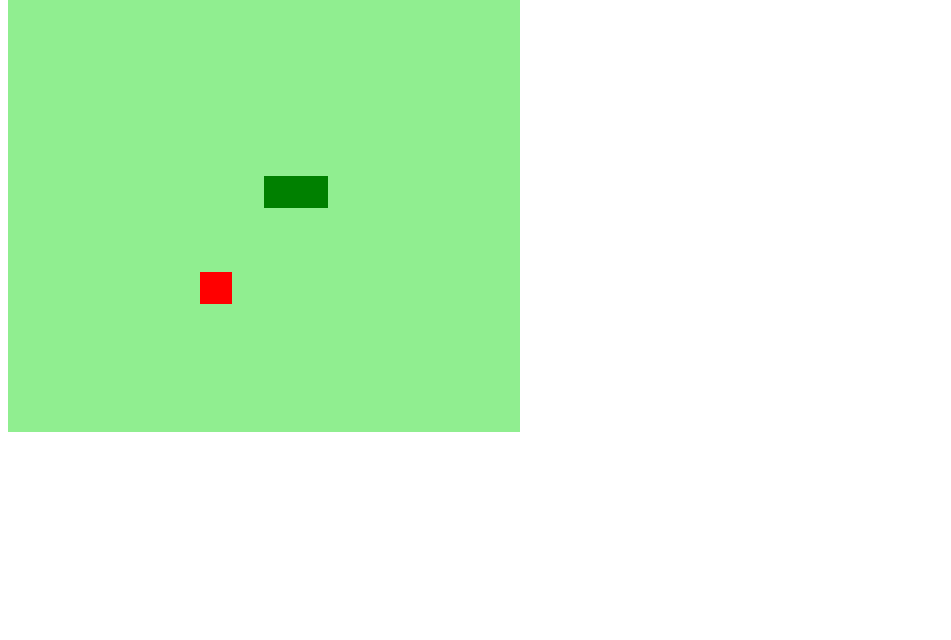
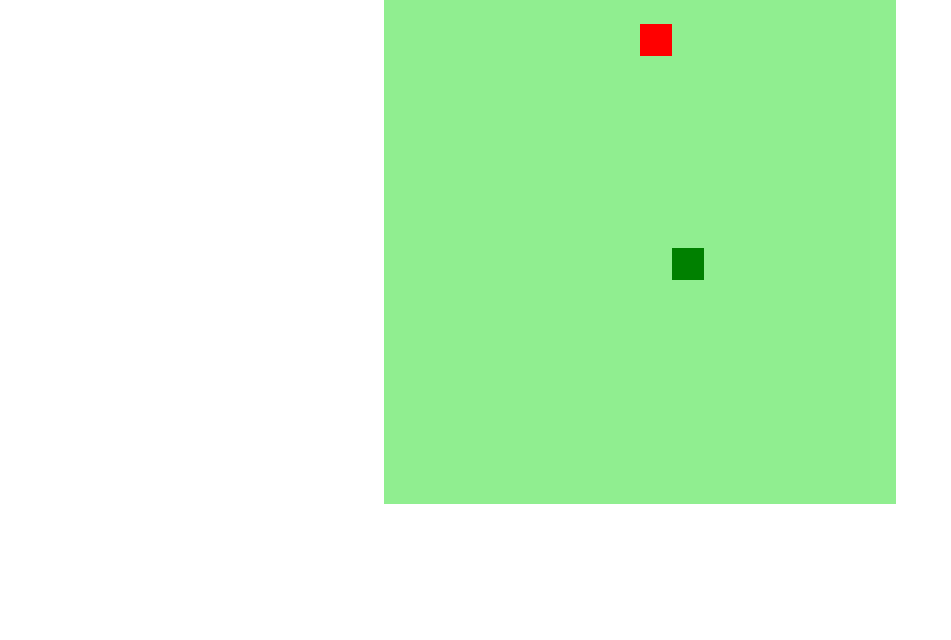
Before and after one commit to biadelmiro/Snake-Game, a plain HTML site: page index.html in a window 1280 px wide. Shown: the part 160-800 px from the top of the page, without its empty margins (0-951 px from the left). Drawn offline with nearby package versions, Linux system fonts and the light colour scheme.

Commit message:
primeiras alterações com css

```diff
--- a/index.html
+++ b/index.html
@@ -5,11 +5,29 @@
     <meta name="viewport" content="width=device-width, initial-scale=1.0">
     <meta http-equiv="X-UA-Compatible" content="ie=edge">
     <link rel="stylesheet" href="style.css">
+    <link rel="stylesheet" href="https://stackpath.bootstrapcdn.com/bootstrap/4.1.3/css/bootstrap.min.css" integrity="sha384-MCw98/SFnGE8fJT3GXwEOngsV7Zt27NXFoaoApmYm81iuXoPkFOJwJ8ERdknLPMO" crossorigin="anonymous">
     <script defer src="script.js"></script><!--O "defer" faz o js ser carregado no final-->
     <title>SNAKE GAME</title>
 </head>
+
+
+
+
 <body>
+
+
     <h1>SNAKE GAME</h1>
     <canvas id="snake" width="512" height="512"></canvas> <!-- CANVAS É O ELEMENTO QUE TRABALHA A PARTE GRÁFICA DO JOGO-->
 </body>
+
+
+
+
+
+
+
+<script src="https://code.jquery.com/jquery-3.3.1.slim.min.js" integrity="sha384-q8i/X+965DzO0rT7abK41JStQIAqVgRVzpbzo5smXKp4YfRvH+8abtTE1Pi6jizo" crossorigin="anonymous"></script>
+<script src="https://cdnjs.cloudflare.com/ajax/libs/popper.js/1.14.3/umd/popper.min.js" integrity="sha384-ZMP7rVo3mIykV+2+9J3UJ46jBk0WLaUAdn689aCwoqbBJiSnjAK/l8WvCWPIPm49" crossorigin="anonymous"></script>
+<script src="https://stackpath.bootstrapcdn.com/bootstrap/4.1.3/js/bootstrap.min.js" integrity="sha384-ChfqqxuZUCnJSK3+MXmPNIyE6ZbWh2IMqE241rYiqJxyMiZ6OW/JmZQ5stwEULTy" crossorigin="anonymous"></script>
+
 </html>
--- a/style.css
+++ b/style.css
@@ -1,3 +1,9 @@
 body{
-
+   height: 95vh;
+   width: 95;
+   display: flex;
+   justify-content: center;
+   align-items: center;
+   flex-direction: column;
+   color: blue;
 }
```
